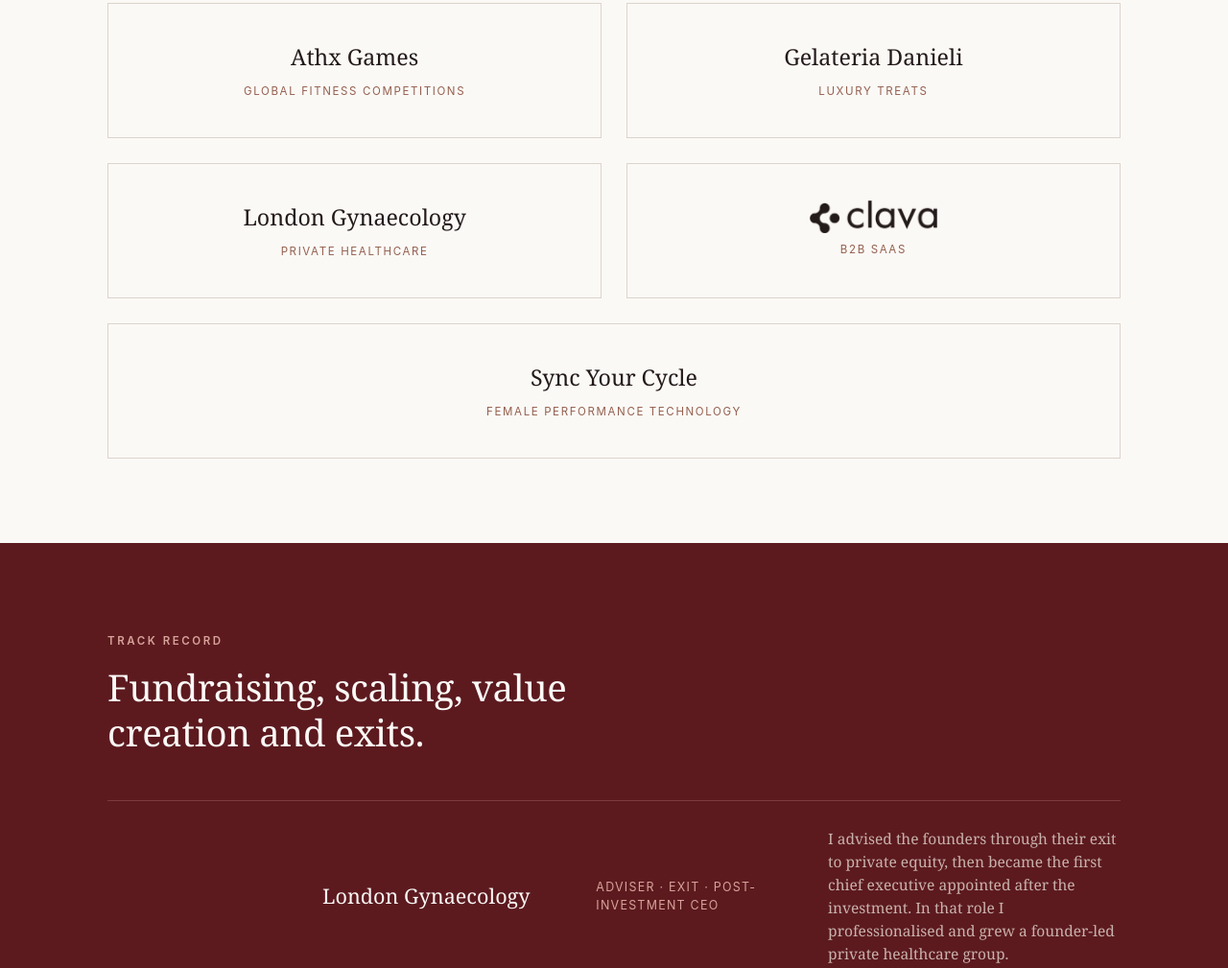
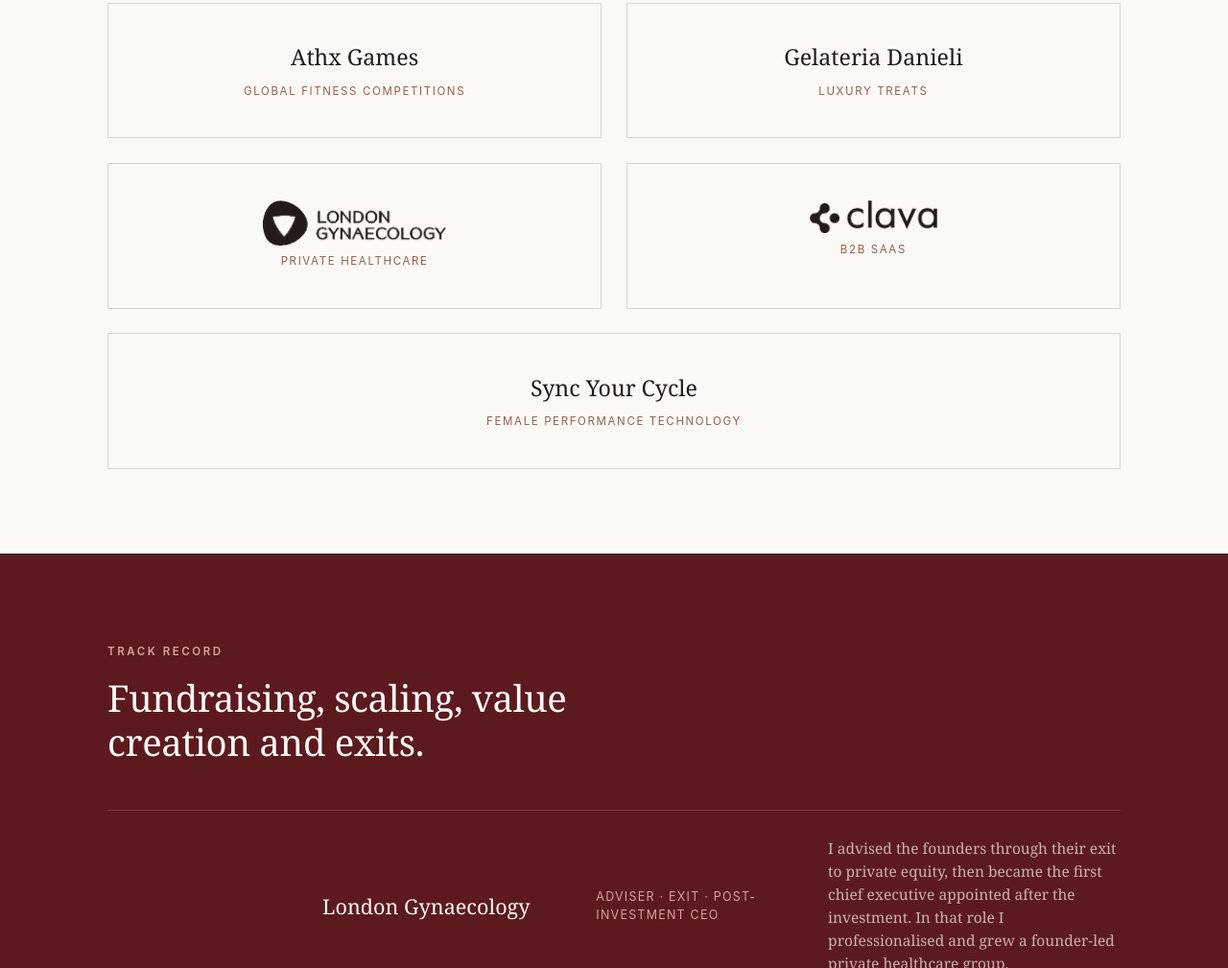
Before and after one commit to geoffbamber-stack/geoffbamber.com, a plain HTML site: page index.html in a window 1280 px wide. Shown: the part 2207-3216 px from the top of the page at 96% size. Drawn offline with Linux system fonts and the light colour scheme.

Commit message:
Add London Gynaecology logo to the Advisory section in one tone
Co-Authored-By: Claude Fable 5.2 <noreply@anthropic.com>
Claude-Session: https://claude.ai/code/session_01TvQFoQihhdT1erBEiNQhTn

```diff
--- a/index.html
+++ b/index.html
@@ -97,7 +97,7 @@
         <div class="client-sector">Luxury Treats</div>
       </div>
       <div class="client">
-        <div class="client-name">London Gynaecology</div>
+        <div class="client-name"><img class="client-logo client-logo-tall" src="logos/london-gynaecology.png" alt="London Gynaecology" width="782" height="190" loading="lazy"></div>
         <div class="client-sector">Private healthcare</div>
       </div>
       <div class="client">
--- a/styles.css
+++ b/styles.css
@@ -193,6 +193,7 @@ li{margin:.55rem 0;}
 .client:hover{transform:translateY(-3px);border-color:var(--rose)}
 .client-name{font-family:var(--serif);font-size:1.45rem;margin-bottom:.55rem}
 .client-logo{display:block;height:2.1rem;width:auto;max-width:100%;margin:0 auto}
+.client-logo-tall{height:2.9rem}
 .client-sector{font-family:var(--sans);font-size:.72rem;letter-spacing:.14em;text-transform:uppercase;color:var(--rose)}
 
 /* ---------- LEDGER (track record) ---------- */
```
Also changed, not shown: logos/london-gynaecology.png (added).
